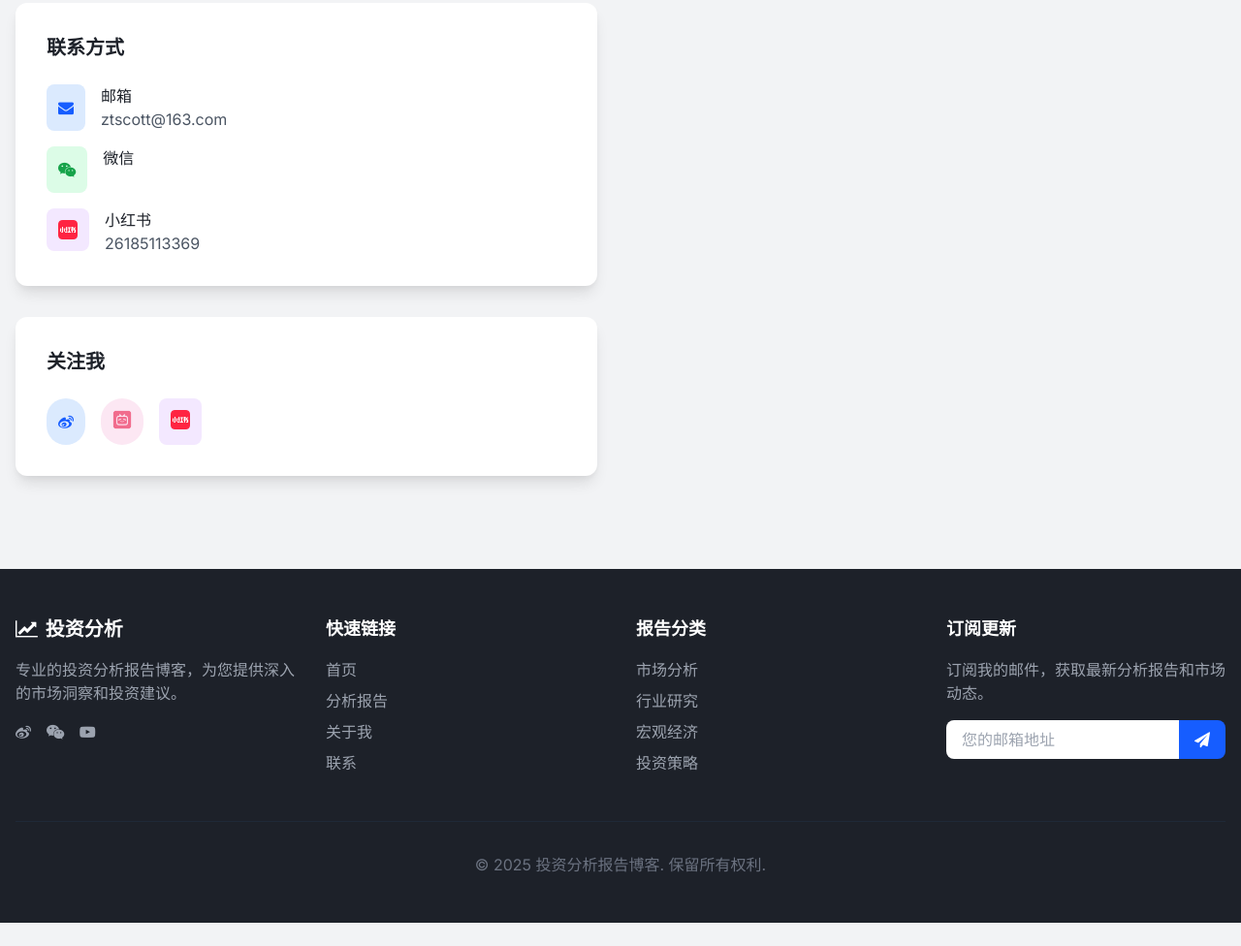
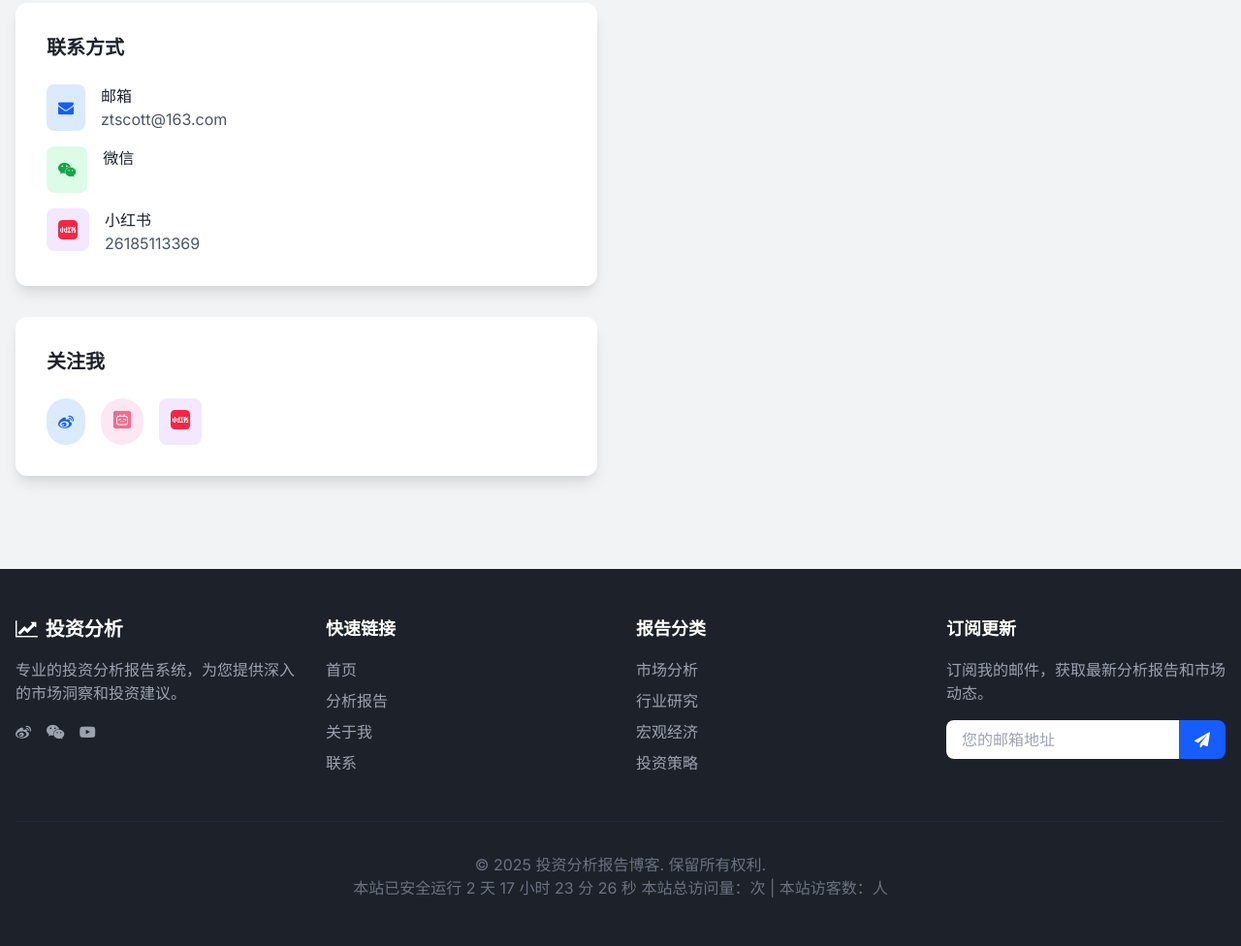
Before and after one commit to ztscott/limit-up_stocks_analysis, a plain HTML site: page index.html in a window 1280 px wide. Shown: the part 2480-3456 px from the top of the page at 97% size. Before the commit the page ends 3432 px from the top, so only its background shows below. Drawn offline with nearby package versions, Linux system fonts and the light colour scheme; some packages are replaced by stand-ins of ours; a script that the page names is missing.

Commit message:
busuanzi

```diff
--- a/index.html
+++ b/index.html
@@ -455,7 +455,7 @@
           <i class="fa fa-line-chart mr-2"></i>
           <span>投资分析</span>
         </h3>
-        <p class="text-gray-400 mb-4">专业的投资分析报告博客，为您提供深入的市场洞察和投资建议。</p>
+        <p class="text-gray-400 mb-4">专业的投资分析报告系统，为您提供深入的市场洞察和投资建议。</p>
         <div class="flex space-x-4">
           <a href="#" class="text-gray-400 hover:text-white transition-colors">
             <i class="fa fa-weibo"></i>
@@ -503,6 +503,35 @@
 
     <div class="border-t border-gray-800 mt-12 pt-8 text-center text-gray-500">
       <p>&copy; 2025 投资分析报告博客. 保留所有权利.</p>
+      <div class="footer-right">
+
+        <span id="timeDate">载入天数...</span><span id="times">载入时分秒...</span>
+        <script>
+          var now = new Date();
+          function createtime() {
+            var grt= new Date("6/10/2025 20:00:00");//此处修改你的建站时间或者网站上线时间
+            now.setTime(now.getTime()+250);
+            days = (now - grt ) / 1000 / 60 / 60 / 24; dnum = Math.floor(days);
+            hours = (now - grt ) / 1000 / 60 / 60 - (24 * dnum); hnum = Math.floor(hours);
+            if(String(hnum).length ==1 ){hnum = "0" + hnum;} minutes = (now - grt ) / 1000 /60 - (24 * 60 * dnum) - (60 * hnum);
+            mnum = Math.floor(minutes); if(String(mnum).length ==1 ){mnum = "0" + mnum;}
+            seconds = (now - grt ) / 1000 - (24 * 60 * 60 * dnum) - (60 * 60 * hnum) - (60 * mnum);
+            snum = Math.round(seconds); if(String(snum).length ==1 ){snum = "0" + snum;}
+            document.getElementById("timeDate").innerHTML = "本站已安全运行 "+dnum+" 天 ";
+            document.getElementById("times").innerHTML = hnum + " 小时 " + mnum + " 分 " + snum + " 秒";
+          }
+          setInterval("createtime()",250);
+        </script>
+
+        <script async src="//busuanzi.ibruce.info/busuanzi/2.3/busuanzi.pure.mini.js"></script>
+        <span id="busuanzi_container_site_pv">
+                本站总访问量：<span id="busuanzi_value_site_pv"></span>次
+            </span>
+        <span class="post-meta-divider">|</span>
+        <span id="busuanzi_container_site_uv">
+                本站访客数：<span id="busuanzi_value_site_uv"></span>人
+            </span>
+      </div>
     </div>
   </div>
 </footer>
```
